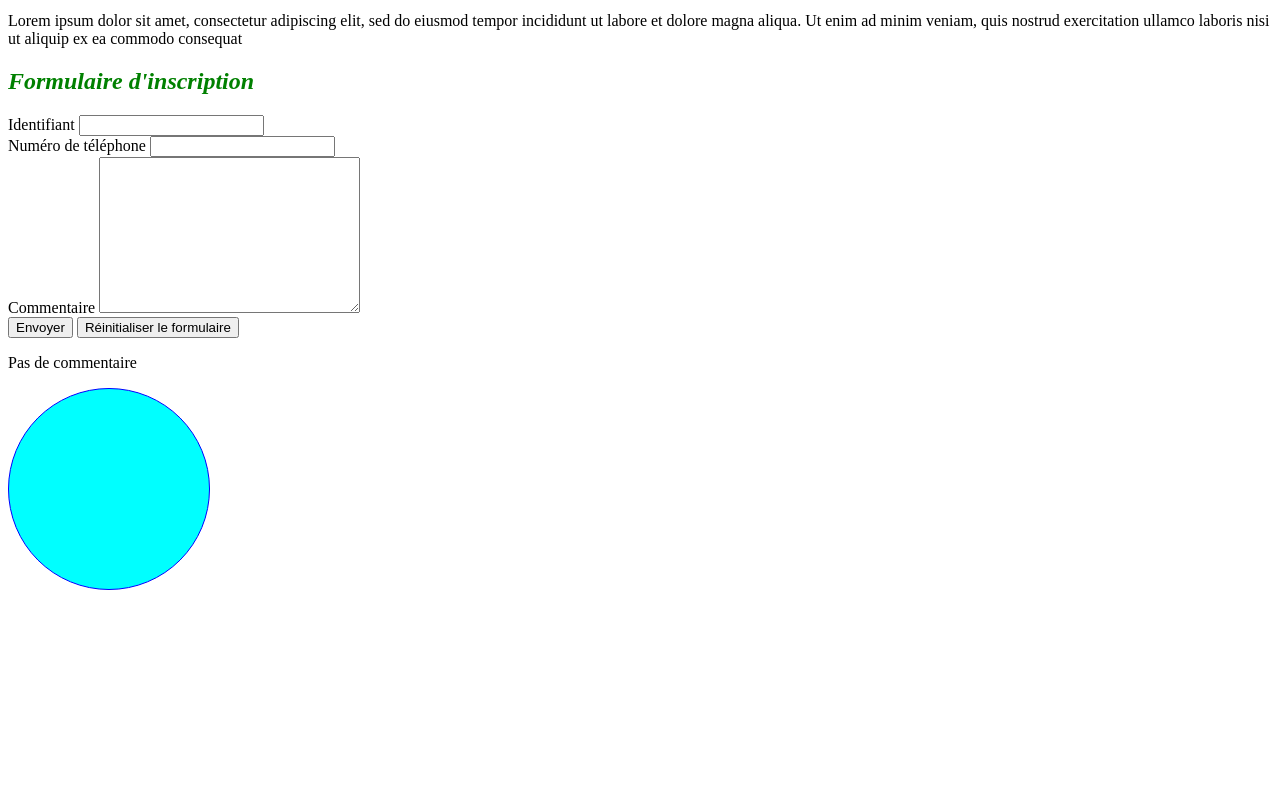
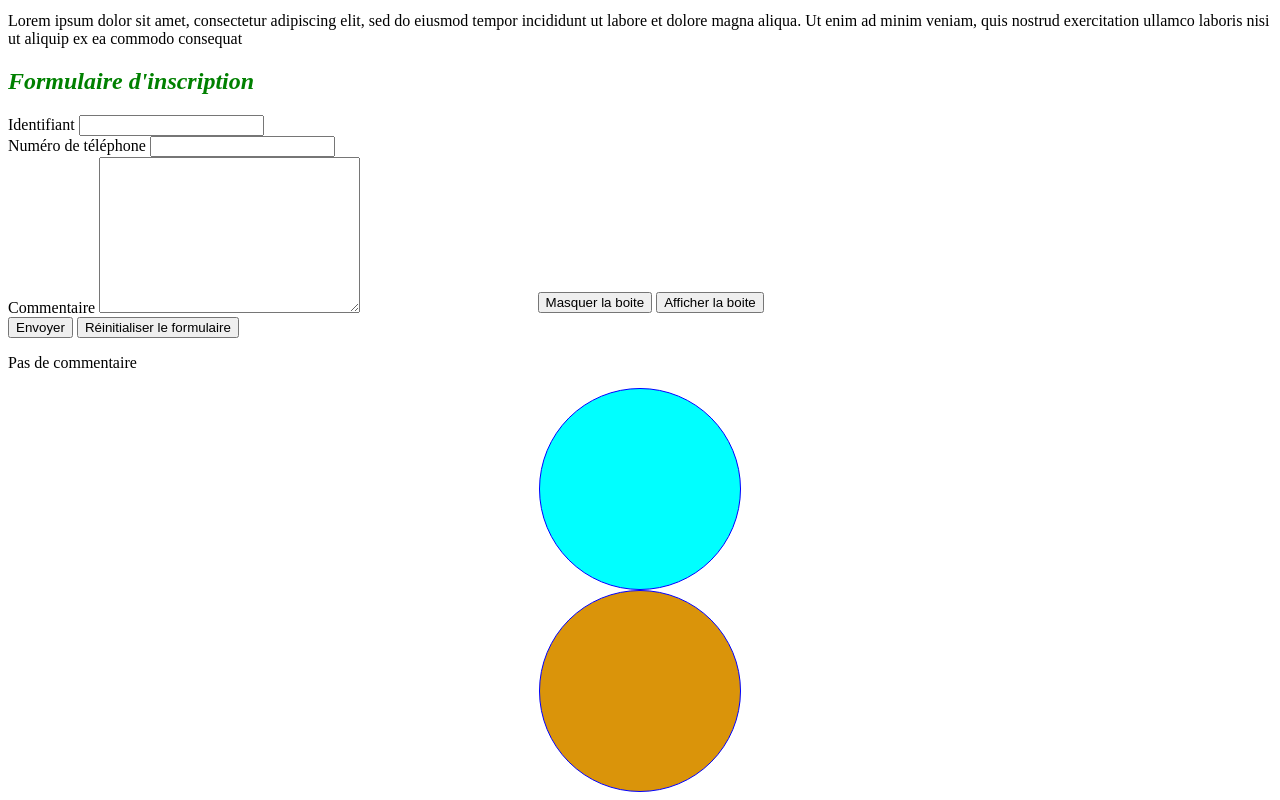
Before and after one commit to akkramm00/jQuery-Bases, a plain HTML site: page index.html in a window 1280 px wide. Shown: the part 337-1137 px from the top of the page. Before the commit the page ends 935 px from the top, so only its background shows below. Drawn offline with nearby package versions, Linux system fonts and the light colour scheme.

Commit message:
add animations method

```diff
--- a/index.html
+++ b/index.html
@@ -54,7 +54,32 @@
             </div>
         </form>
 
-        <div id="content" style="width:200px; height:200px; background-color:aqua; border-radius:50%;border:1px blue solid"></div>
+        <div id="content"
+        style="width:200px;
+            height:200px;
+           background-color:aqua;
+           border-radius:50%;
+           border:1px blue solid;
+           margin:auto;">
+           </div>
+
+        <div class="buttons"
+        style="display: block;
+                position: absolute;
+                left: 42%;
+                bottom:150px;" >
+            <button type="button"  id="hide-box">Masquer  la boite</button>
+            <button type="button"  id="show-box">Afficher la boite</button>
+        </div>
+        <div class="box"
+         style="width:200px;
+                height:200px;
+                background-color:rgb(218, 148, 10);
+                border-radius:50%;
+                border:1px blue solid;
+                margin:auto;"
+                 >
+                </div>
 
 
     </article>
--- a/script.js
+++ b/script.js
@@ -64,7 +64,18 @@ $(() => {
     $('#commentValue').html($(this).val())
   });
 
-  // animation
+  // animation avec hide() show() :
+
   $('#content').hide(2000).delay(1000).show(2000).hide(2000);
 
+  //script permettant de masquer et ou afficher la boite "box" :
+
+  $('#hide-box').click(() =>{
+    $('.box').hide(2000).delay(1000);
+  });
+
+  $('#show-box').click(() =>{
+    $('.box').show(2000).delay(1000);
+  });
+
 });
```
